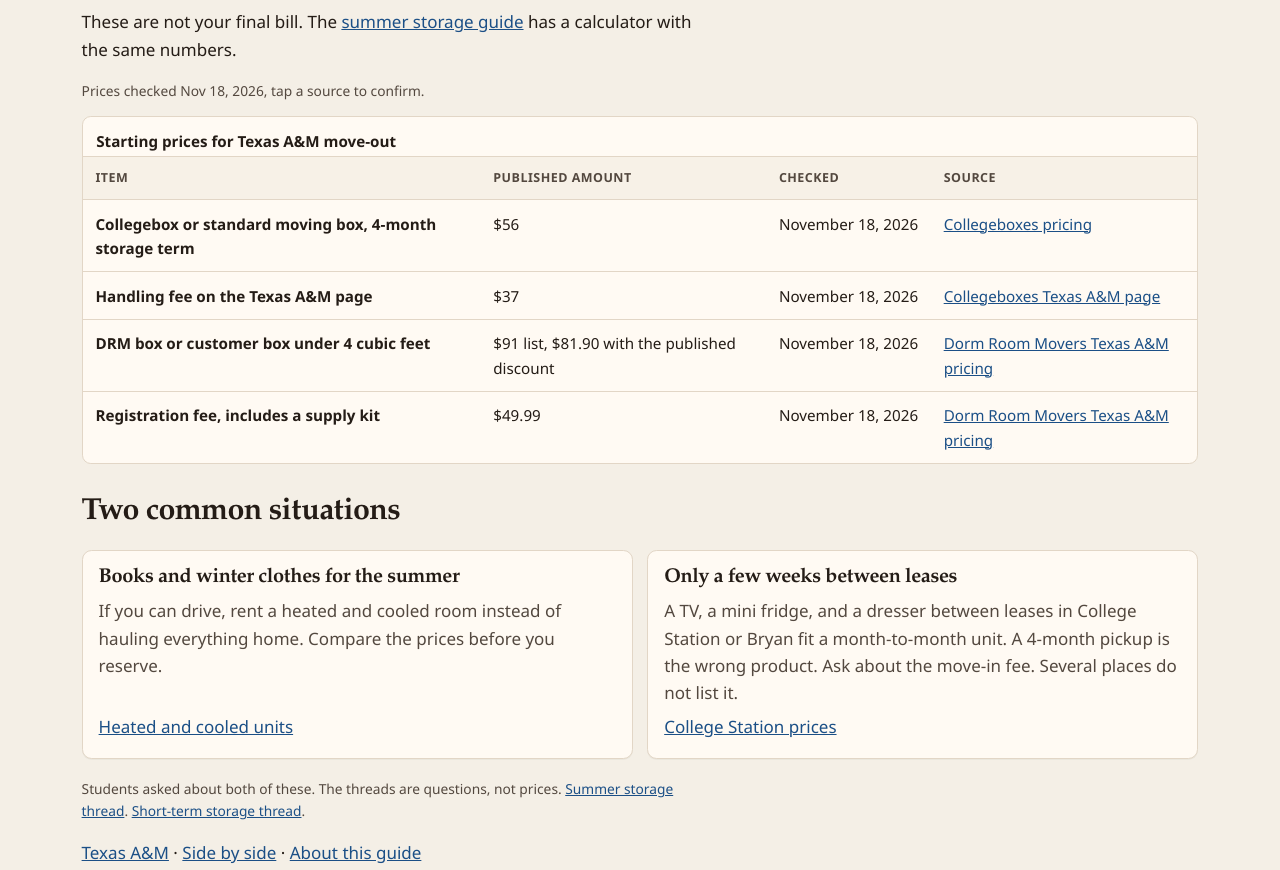
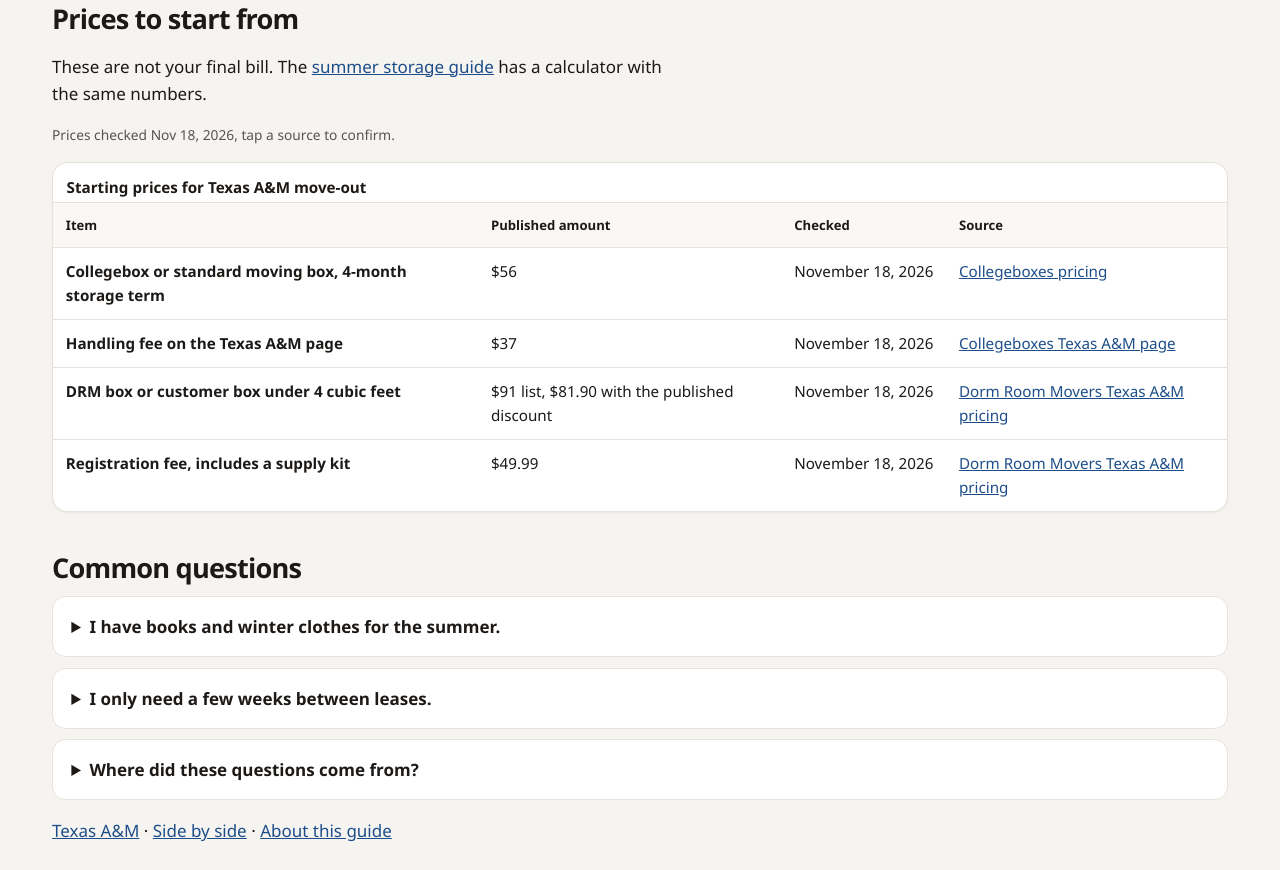
Before and after one commit to holdenhaile-max/move-out-desk, an Astro site: page /move-out-desk/ in a window 1280 px wide. Shown: the part 740-1610 px from the top of the page. Built offline with nearby package versions, Linux system fonts and the light colour scheme; Astro itself is replaced by a stand-in of ours.

Commit message:
Put prices first and simplify the layout
Lead the College Station page with the sortable price table and move the rest into an accessible FAQ. Use the same pattern on the home page and provider pages, and switch the design to a plainer sans-serif layout.

Co-authored-by: holdenhaile-max <holdenhaile-max@users.noreply.github.com>

```diff
--- a/src/components/BaseLayout.astro
+++ b/src/components/BaseLayout.astro
@@ -23,7 +23,7 @@ const fullTitle = title.includes("Move-Out Desk") ? title : `${title} | Move-Out
     <meta name="viewport" content="width=device-width, initial-scale=1" />
     <meta name="description" content={description} />
     <meta name="generator" content={Astro.generator} />
-    <meta name="theme-color" content="#f4efe6" />
+    <meta name="theme-color" content="#f6f4f1" />
     <link rel="canonical" href={canonical} />
     <link rel="icon" href={href("/favicon.svg")} type="image/svg+xml" />
     <meta property="og:title" content={fullTitle} />
--- /dev/null
+++ b/src/components/FaqList.astro
@@ -0,0 +1,34 @@
+---
+export interface FaqItem {
+  question: string;
+  answer: string;
+  href?: string;
+  linkLabel?: string;
+}
+
+interface Props {
+  items: FaqItem[];
+  title?: string;
+}
+
+const { items, title = "Common questions" } = Astro.props;
+---
+
+<section class="faq" aria-label={title}>
+  <h2>{title}</h2>
+  {
+    items.map((item) => (
+      <details class="faq-item">
+        <summary>{item.question}</summary>
+        <div class="faq-body">
+          <p>{item.answer}</p>
+          {item.href && item.linkLabel && (
+            <p>
+              <a href={item.href}>{item.linkLabel}</a>
+            </p>
+          )}
+        </div>
+      </details>
+    ))
+  }
+</section>
--- a/src/pages/index.astro
+++ b/src/pages/index.astro
@@ -2,6 +2,7 @@
 import { getCollection } from "astro:content";
 import BaseLayout from "../components/BaseLayout.astro";
 import CheckedNote from "../components/CheckedNote.astro";
+import FaqList from "../components/FaqList.astro";
 import { formatDate } from "../lib/format";
 import { formatFeeAmount } from "../lib/facts";
 import { absoluteUrl, href } from "../lib/paths";
@@ -18,7 +19,30 @@ const snapshot = [
   dorm?.data.fees.find((fee) => fee.id === "registration"),
 ].filter((fee) => fee != null);
 
-const jsonLd = {
+const homeFaqs = [
+  {
+    question: "I have books and winter clothes for the summer.",
+    answer:
+      "If you can drive, rent a heated and cooled room instead of hauling everything home. Compare the prices before you reserve.",
+    href: href("/guides/college-station-climate-controlled"),
+    linkLabel: "Heated and cooled units",
+  },
+  {
+    question: "I only need a few weeks between leases.",
+    answer:
+      "A TV, a mini fridge, and a dresser between leases in College Station or Bryan fit a month-to-month unit. A 4-month pickup is the wrong product. Ask about the move-in fee. Several places do not list it.",
+    href: href("/cities/college-station"),
+    linkLabel: "College Station prices",
+  },
+  {
+    question: "Where did these questions come from?",
+    answer:
+      "Students asked about both of these. The threads are questions, not prices. Summer storage thread: https://www.reddit.com/r/aggies/comments/uil2rx/best_storage_units_in_cstat/ Short-term storage thread: https://www.reddit.com/r/aggies/comments/6meysf/wheres_can_i_find_the_cheapest_shortterm_storage/",
+  },
+];
+
+const jsonLd = [
+  {
     "@context": "https://schema.org",
     "@type": "WebSite",
     name: "Move-Out Desk",
@@ -30,7 +54,20 @@ const jsonLd = {
       name: "Move-Out Desk",
       url: absoluteUrl("/"),
     },
-};
+  },
+  {
+    "@context": "https://schema.org",
+    "@type": "FAQPage",
+    mainEntity: homeFaqs.map((item) => ({
+      "@type": "Question",
+      name: item.question,
+      acceptedAnswer: {
+        "@type": "Answer",
+        text: item.href ? `${item.answer} ${item.href}` : item.answer,
+      },
+    })),
+  },
+];
 ---
 
 <BaseLayout
@@ -111,31 +148,7 @@ const jsonLd = {
     </table>
   </div>
 
-  <h2>Two common situations</h2>
-  <div class="card-grid two">
-    <article class="card">
-      <h3>Books and winter clothes for the summer</h3>
-      <p>
-        If you can drive, rent a heated and cooled room instead of hauling everything home. Compare
-        the prices before you reserve.
-      </p>
-      <a href={href("/guides/college-station-climate-controlled")}>Heated and cooled units</a>
-    </article>
-    <article class="card">
-      <h3>Only a few weeks between leases</h3>
-      <p>
-        A TV, a mini fridge, and a dresser between leases in College Station or Bryan fit a
-        month-to-month unit. A 4-month pickup is the wrong product. Ask about the move-in fee. Several
-        places do not list it.
-      </p>
-      <a href={href("/cities/college-station")}>College Station prices</a>
-    </article>
-  </div>
-  <p class="small muted prose">
-    Students asked about both of these. The threads are questions, not prices.
-    <a href="https://www.reddit.com/r/aggies/comments/uil2rx/best_storage_units_in_cstat/">Summer storage thread</a>.
-    <a href="https://www.reddit.com/r/aggies/comments/6meysf/wheres_can_i_find_the_cheapest_shortterm_storage/">Short-term storage thread</a>.
-  </p>
+  <FaqList title="Common questions" items={homeFaqs} />
 
   <p class="prose">
     <a href={href("/schools/texas-am")}>Texas A&M</a> ·
--- a/src/styles/global.css
+++ b/src/styles/global.css
@@ -1,23 +1,22 @@
 :root {
-  --paper: #f4efe6;
-  --paper-2: #fffaf3;
-  --ink: #241c16;
-  --ink-soft: #53483f;
-  --line: #e2d6c6;
-  --clay: #8c3b2f;
-  --clay-dark: #6d2c22;
-  --pine: #1e5b48;
-  --pine-bg: #e4f2eb;
-  --amber: #7a4e10;
-  --amber-bg: #f8ecd3;
-  --conflict: #6d3b16;
-  --conflict-bg: #f6e3d4;
-  --link: #1b4f86;
-  --max: 72rem;
+  --paper: #f6f4f1;
+  --paper-2: #ffffff;
+  --ink: #1c1917;
+  --ink-soft: #57534e;
+  --line: #e7e2da;
+  --clay: #9a3412;
+  --clay-dark: #7c2d12;
+  --pine: #166534;
+  --pine-bg: #e8f6ee;
+  --amber: #92400e;
+  --amber-bg: #fbf3e4;
+  --conflict: #9a3412;
+  --conflict-bg: #f8ebe3;
+  --link: #1d4e89;
+  --max: 76rem;
   --measure: 40rem;
-  --serif: "Iowan Old Style", "Palatino Linotype", Palatino, Georgia, serif;
-  --sans: "Avenir Next", "Segoe UI", system-ui, sans-serif;
-  --shadow: 0 1px 0 rgba(36, 28, 22, 0.04);
+  --sans: "Segoe UI", system-ui, sans-serif;
+  --shadow: 0 1px 2px rgba(28, 25, 23, 0.05);
 }
 
 *,
@@ -71,12 +70,11 @@ img {
 }
 
 .site-header {
-  background: var(--paper-2);
+  position: sticky;
+  top: 0;
+  z-index: 10;
+  background: rgba(255, 255, 255, 0.94);
   border-bottom: 1px solid var(--line);
-}
-
-.site-header {
-  position: relative;
 }
 
 .header-inner {
@@ -99,18 +97,18 @@ img {
 }
 
 .brand-mark {
-  width: 2.4rem;
-  height: 2.4rem;
-  border: 2px solid var(--clay);
-  border-radius: 0.4rem;
+  width: 2.2rem;
+  height: 2.2rem;
+  border: 2px solid var(--ink);
+  border-radius: 0.45rem;
   background:
-    linear-gradient(var(--clay), var(--clay)) center 62% / 70% 2px no-repeat,
-    linear-gradient(var(--clay), var(--clay)) center 38% / 46% 2px no-repeat,
-    var(--paper-2);
+    linear-gradient(var(--ink), var(--ink)) center 62% / 62% 2px no-repeat,
+    linear-gradient(var(--ink), var(--ink)) center 38% / 40% 2px no-repeat,
+    #fff;
 }
 
 .brand-name {
-  font-family: var(--serif);
+  font-family: var(--sans);
   font-size: 1.25rem;
   letter-spacing: -0.02em;
   display: block;
@@ -183,7 +181,7 @@ img {
 .wrap {
   max-width: var(--max);
   margin: 0 auto;
-  padding: 1.5rem 1.1rem 3rem;
+  padding: 2.25rem 1.25rem 4.5rem;
 }
 
 .prose {
@@ -194,20 +192,20 @@ h1,
 h2,
 h3,
 .brand-name {
-  font-family: var(--serif);
-  font-weight: 600;
-  letter-spacing: -0.02em;
-  line-height: 1.15;
+  font-family: var(--sans);
+  font-weight: 650;
+  letter-spacing: -0.03em;
+  line-height: 1.2;
 }
 
 h1 {
-  font-size: clamp(2rem, 5vw, 3.25rem);
-  margin: 0.2rem 0 0.8rem;
+  font-size: clamp(2rem, 4vw, 2.75rem);
+  margin: 0.35rem 0 0.7rem;
 }
 
 h2 {
-  font-size: clamp(1.45rem, 3vw, 1.9rem);
-  margin: 2rem 0 0.6rem;
+  font-size: clamp(1.35rem, 2.4vw, 1.7rem);
+  margin: 2.4rem 0 0.75rem;
 }
 
 h3 {
@@ -275,12 +273,12 @@ h3 {
 .card {
   background: var(--paper-2);
   border: 1px solid var(--line);
-  border-radius: 0.6rem;
-  padding: 1rem 1rem 1.1rem;
+  border-radius: 0.9rem;
+  padding: 1.15rem 1.2rem 1.25rem;
   box-shadow: var(--shadow);
   display: flex;
   flex-direction: column;
-  gap: 0.45rem;
+  gap: 0.55rem;
 }
 
 .card h2,
@@ -302,7 +300,7 @@ h3 {
 .pill {
   display: inline-block;
   border-radius: 999px;
-  padding: 0.1rem 0.5rem;
+  padding: 0.18rem 0.55rem;
   font-size: 0.75rem;
   font-weight: 700;
   letter-spacing: 0.01em;
@@ -327,15 +325,16 @@ h3 {
 .table-scroll {
   overflow-x: auto;
   border: 1px solid var(--line);
-  border-radius: 0.55rem;
+  border-radius: 0.95rem;
   background: var(--paper-2);
-  margin: 0.8rem 0 1.2rem;
+  margin: 1rem 0 1.4rem;
+  box-shadow: var(--shadow);
 }
 
 table {
   width: 100%;
   border-collapse: collapse;
-  min-width: 44rem;
+  min-width: 40rem;
   font-size: 0.95rem;
 }
 
@@ -355,21 +354,24 @@ td {
 }
 
 thead th {
-  font-size: 0.78rem;
-  letter-spacing: 0.04em;
-  text-transform: uppercase;
-  color: var(--ink-soft);
-  background: #f7f1e7;
+  font-size: 0.82rem;
+  letter-spacing: 0;
+  text-transform: none;
+  font-weight: 650;
+  color: var(--ink);
+  background: #faf8f5;
 }
 
 .sort-button {
   font: inherit;
+  font-weight: 650;
   letter-spacing: inherit;
   text-transform: inherit;
   color: inherit;
-  background: transparent;
-  border: 0;
-  padding: 0.15rem 0;
+  background: #fff;
+  border: 1px solid var(--line);
+  border-radius: 999px;
+  padding: 0.35rem 0.7rem;
   min-height: 2.75rem;
   width: 100%;
   text-align: left;
@@ -518,9 +520,56 @@ legend {
 }
 
 .result strong {
-  font-family: var(--serif);
+  font-family: var(--sans);
   font-size: 1.6rem;
   display: block;
+}
+
+.faq {
+  margin-top: 2.5rem;
+}
+
+.faq-item {
+  border: 1px solid var(--line);
+  border-radius: 0.85rem;
+  background: #fff;
+  margin: 0.65rem 0;
+  padding: 0.15rem 1rem;
+}
+
+.faq-item summary {
+  cursor: pointer;
+  font-weight: 650;
+  padding: 0.85rem 0.15rem;
+  min-height: 2.75rem;
+}
+
+.faq-item summary:hover {
+  color: var(--clay-dark);
+}
+
+.faq-body {
+  color: var(--ink-soft);
+  padding: 0 0.15rem 0.95rem;
+  max-width: 44rem;
+}
+
+.faq-body p {
+  margin: 0.35rem 0;
+}
+
+@media (max-width: 700px) {
+  .wrap {
+    padding: 1.35rem 0.9rem 3rem;
+  }
+
+  h1 {
+    font-size: 1.85rem;
+  }
+
+  .header-inner {
+    padding: 0.75rem 0.9rem;
+  }
 }
 
 .site-footer {
```
Also changed, not shown: src/pages/cities/[slug].astro (+79 -76 lines), src/pages/providers/[slug].astro (+11 -4 lines). Lines whose indentation alone changed are shown as unchanged.
